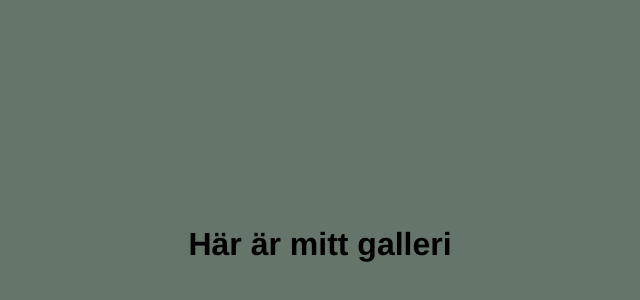
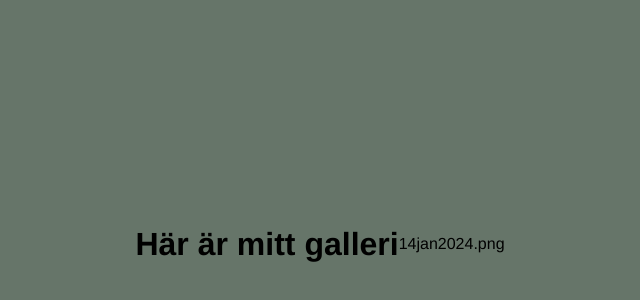
Before and after one commit to ElliotBauer/ElliotBauer.github.io, a plain HTML site: page index.html in a window 1280 px wide. Shown: the part 164-464 px from the top of the page, without its empty margins (320-960 px from the left). Drawn offline with Linux system fonts and the light colour scheme.

Commit message:
Add files via upload

```diff
--- a/index.html
+++ b/index.html
@@ -3,11 +3,12 @@
 <head>
     <meta charset="UTF-8">
     <meta name="viewport" content="width=device-width, initial-scale=1.0">
-    <title>Galleriet</title>
+    <title>Elliot Bauer </title>
     <link rel="stylesheet" href="styles/style.css">
 </head>
 <body>
 <h1>Här är mitt galleri</h1>
+<src>14jan2024.png</src>
 
 </body>
 </html>
```
